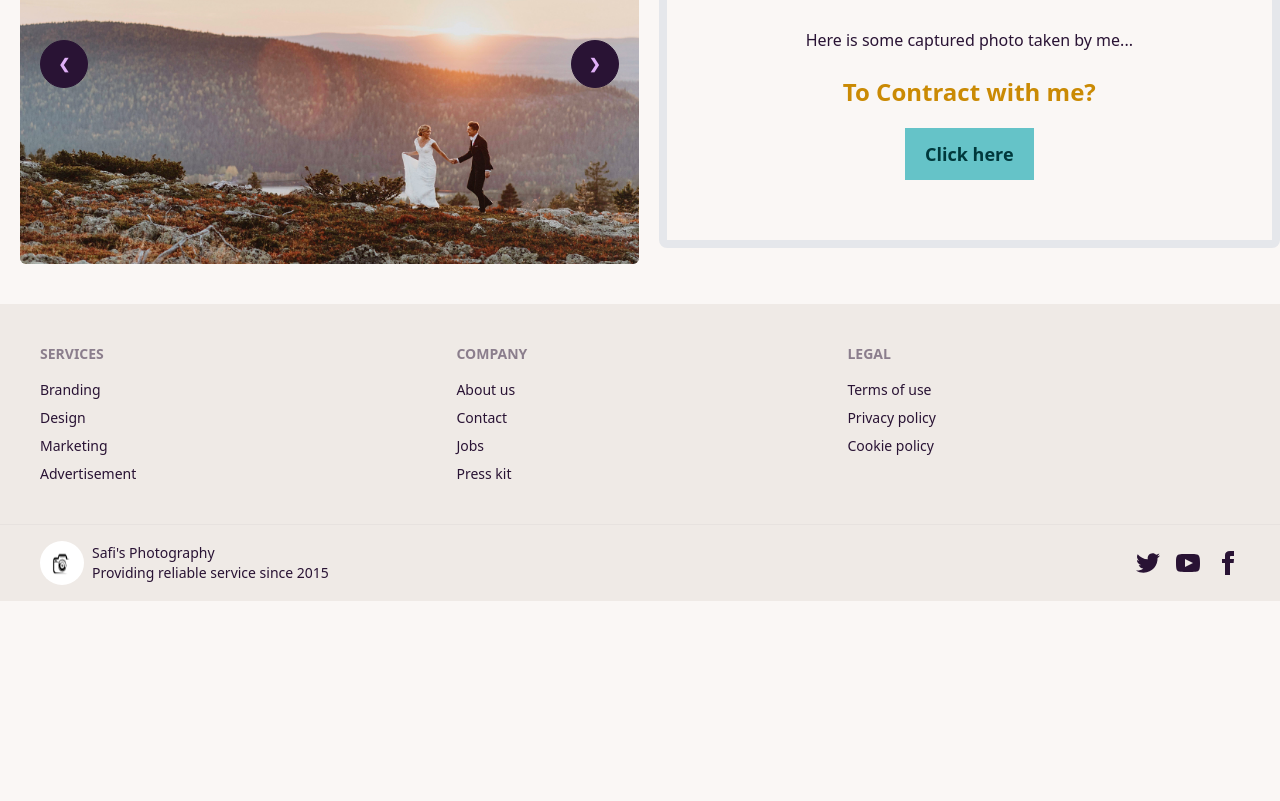
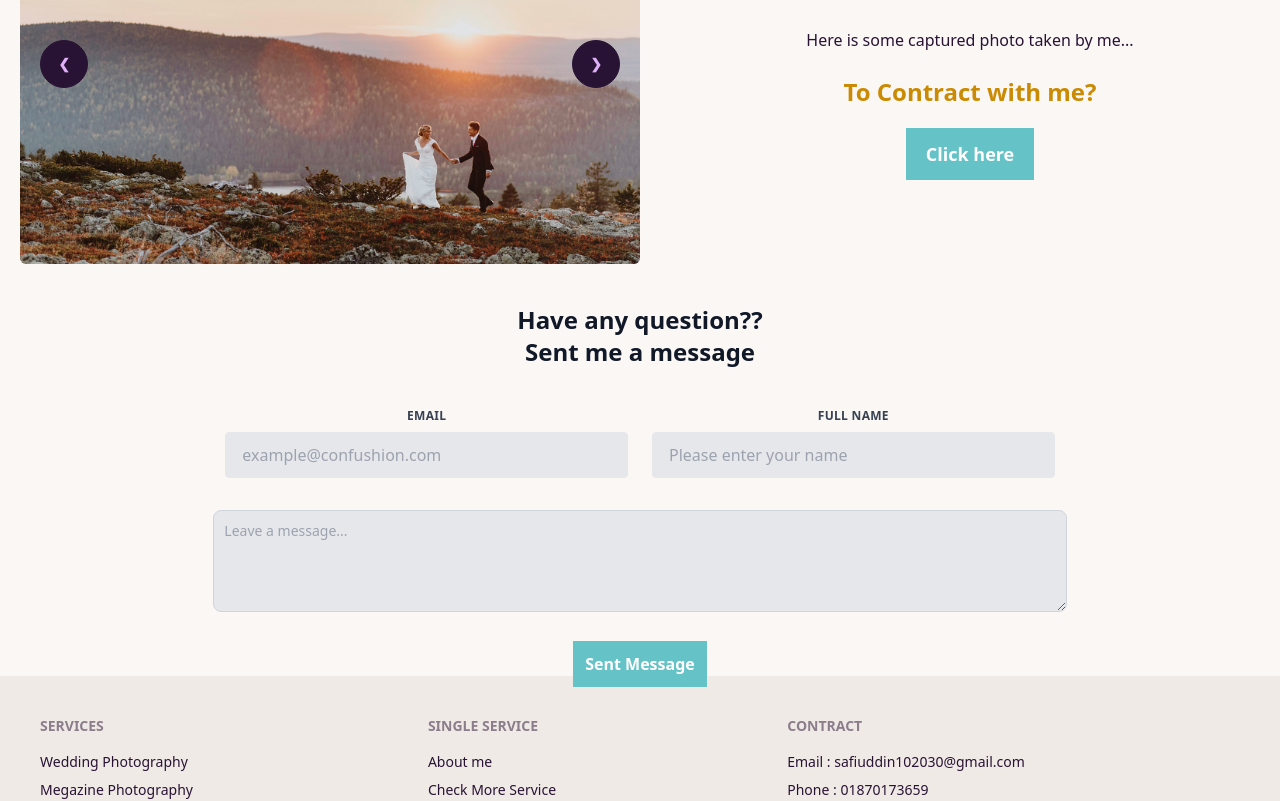
Before and after one commit to sayedsafi2000/safis_photography, a React (Create React App) app: page / in a window 1280 px wide. Shown: the part 1340-2141 px from the top of the page. Before the commit the page ends 1941 px from the top, so only its background shows below. Built offline with nearby package versions, Linux system fonts and the light colour scheme; no server answers; a web font is replaced by a local one.

Commit message:
added redme.md file and added some instruction of my website

```diff
--- a/src/Component/Footer/Footer.js
+++ b/src/Component/Footer/Footer.js
@@ -6,23 +6,22 @@ const Footer = () => {
             <footer className="footer p-10 bg-base-200 text-base-content">
                 <div>
                     <span className="footer-title">Services</span>
-                    <a className="link link-hover">Branding</a>
-                    <a className="link link-hover">Design</a>
-                    <a className="link link-hover">Marketing</a>
-                    <a className="link link-hover">Advertisement</a>
+                    <a className="link link-hover">Wedding Photography</a>
+                    <a className="link link-hover">Megazine Photography</a>
+                    <a className="link link-hover">Marketing Photograpgy</a>
+                    <a className="link link-hover">Travelling Photography</a>
                 </div>
                 <div>
-                    <span className="footer-title">Company</span>
-                    <a className="link link-hover">About us</a>
-                    <a className="link link-hover">Contact</a>
-                    <a className="link link-hover">Jobs</a>
+                    <span className="footer-title">Single Service</span>
+                    <a className="link link-hover">About me</a>
+                    <a className="link link-hover">Check More Service</a>
                     <a className="link link-hover">Press kit</a>
                 </div>
                 <div>
-                    <span className="footer-title">Legal</span>
-                    <a className="link link-hover">Terms of use</a>
-                    <a className="link link-hover">Privacy policy</a>
-                    <a className="link link-hover">Cookie policy</a>
+                    <span className="footer-title">Contract</span>
+                    <a className="link link-hover">Email : safiuddin102030@gmail.com</a>
+                    <a className="link link-hover">Phone : 01870173659</a>
+                    <a className="link link-hover">location : Sylhet,Bangladesh</a>
                 </div>
             </footer>
             <footer className="footer px-10 py-4 border-t bg-base-200 text-base-content border-base-300">
--- a/src/Component/Hero/Hero.js
+++ b/src/Component/Hero/Hero.js
@@ -4,6 +4,7 @@ import { Link } from "react-router-dom";
 import { PhotoProvider, PhotoView } from 'react-photo-view';
 import 'react-photo-view/dist/react-photo-view.css';
 import useTitle from '../../Hooks/useTitle';
+import toast from 'react-hot-toast';
 const Hero = () => {
     const [products, setProduct] = useState([]);
     useTitle("Home")
@@ -12,6 +13,10 @@ const Hero = () => {
             .then(res => res.json())
             .then(data => setProduct(data))
     }, [])
+    const sentMessage =()=>{
+        toast.success("Sent Message Successfully,We will contract with you soon")
+
+    }
 
     return (
         <div className='w-full'>
@@ -20,32 +25,32 @@ const Hero = () => {
                     <div className='w-full lg:w-6/12 grid grid-cols-1 lg:grid-cols-3 gap-4'>
                         <PhotoProvider>
                             <PhotoView src='hero/a.jpg'>
-                                <img className='h-[220px] w-9/12 lg:w-[200px] mx-auto' src="hero/a.jpg" alt="" />
+                                <img className='h-[300px] lg:h-[220px] w-10/12 lg:w-[200px] mx-auto' src="hero/a.jpg" alt="" />
                             </PhotoView>
                         </PhotoProvider>
                         <PhotoProvider>
                             <PhotoView src='hero/b.jpg'>
-                                <img className='h-[220px] w-9/12 lg:w-[200px] mx-auto' src="hero/b.jpg" alt="" />
+                                <img className='h-[300px] lg:h-[220px] w-10/12 lg:w-[200px] mx-auto' src="hero/b.jpg" alt="" />
                             </PhotoView>
                         </PhotoProvider>
                         <PhotoProvider>
                             <PhotoView src='hero/c.jpg'>
-                                <img className='h-[220px] w-9/12 lg:w-[200px] mx-auto' src="hero/c.jpg" alt="" />
+                                <img className='h-[300px] lg:h-[220px] w-10/12 lg:w-[200px] mx-auto' src="hero/c.jpg" alt="" />
                             </PhotoView>
                         </PhotoProvider>
                         <PhotoProvider>
                             <PhotoView src='hero/d.jpg'>
-                                <img className='h-[220px] w-9/12 lg:w-[200px] mx-auto' src="hero/d.jpg" alt="" />
+                                <img className='h-[300px] lg:h-[220px] w-10/12 lg:w-[200px] mx-auto' src="hero/d.jpg" alt="" />
                             </PhotoView>
                         </PhotoProvider>
                         <PhotoProvider>
                             <PhotoView src='hero/e.jpg'>
-                                <img className='h-[220px] w-9/12 lg:w-[200px] mx-auto' src="hero/e.jpg" alt="" />
+                                <img className='h-[300px] lg:h-[220px] w-10/12 lg:w-[200px] mx-auto' src="hero/e.jpg" alt="" />
                             </PhotoView>
                         </PhotoProvider>
                         <PhotoProvider>
                             <PhotoView src='hero/f.jpg'>
-                                <img className='h-[220px] w-9/12 lg:w-[200px] mx-auto' src="hero/f.jpg" alt="" />
+                                <img className='h-[300px] lg:h-[220px] w-10/12 lg:w-[200px] mx-auto' src="hero/f.jpg" alt="" />
                             </PhotoView>
                         </PhotoProvider>
                     </div>
@@ -53,7 +58,7 @@ const Hero = () => {
                         <h1 className="text-5xl font-bold">Hey Buddy!</h1>
                         <p className="py-6 w-6/12">I'm Sayed Safi.</p>
                         <p className="py-6 ">I am a professional photographer.I provide wedding photography,wild photography,Travle Photography and many more...</p>
-                        <button className="px-5 py-3 text-lg font-bold btn-primary">Hire me</button>
+                        <button className="px-5 py-3 text-lg text-white font-bold btn-primary">Hire me</button>
                     </div>
                 </div>
             </div>
@@ -68,10 +73,10 @@ const Hero = () => {
                 </div>
                 <div>
                     <Link to={`/services`}>
-                        <button className='px-10 py-3 btn-primary my-10 w-4/12'>See All Services</button>
+                        <button className='px-10 py-3 btn-primary my-10 w-8/12 lg:w-4/12 text-white font-bold'>See All Services</button>
                     </Link>
                 </div>
-                <div className='my-5 w-full'>
+                <div className='my-5 w-full '>
                     <div className="stats shadow-lg w-full lg:w-8/12 mx-auto border-yellow-500">
 
                         <div className="stat">
@@ -137,15 +142,37 @@ const Hero = () => {
                             </div>
                         </div>
                     </div>
-                    <div className='w-full lg:w-7/12 border-8 rounded-lg py-5'>
+                    <div className='w-full lg:w-7/12  rounded-lg py-5'>
                         <div>
                             <h1 className="text-5xl font-bold">Captured Photo <br /> Overview!</h1>
                             <p className="py-6 ">Here is some captured photo taken by me...</p>
                             <h2 className="text-2xl text-yellow-600 font-bold mb-5">To Contract with me?</h2>
-                            <button className="px-5 mb-10 py-3 text-lg font-bold btn-primary">Click here</button>
+                            <button className="px-5 mb-10 py-3 text-lg text-white font-bold btn-primary">Click here</button>
                         </div>
                     </div>
                 </div>
+                <form  className='w-8/12 mx-auto'>
+                    <label for="message" class="block  text-2xl my-10 font-bold text-gray-900 dark:text-gray-400">Have any question?? <br /> Sent me a message</label>
+                    <div className='flex flex-col lg:flex-row'>
+                        <div class="w-full md:w-1/2 px-3 mb-6 md:mb-0">
+                            <label class="block uppercase tracking-wide text-gray-700 text-xs font-bold mb-2" for="grid-first-name">
+                               Email
+                            </label>
+                            <input class="appearance-none block w-full bg-gray-200 text-gray-700 border rounded py-3 px-4 mb-3 leading-tight focus:outline-none focus:bg-white" id="grid-first-name" type="email" placeholder="example@confushion.com" />
+
+                        </div>
+                        <div class="w-full md:w-1/2 px-3">
+                            <label class="block uppercase tracking-wide text-gray-700 text-xs font-bold mb-2" for="grid-last-name">
+                                Full Name
+                            </label>
+                            <input class="appearance-none block w-full bg-gray-200 text-gray-700 border border-gray-200 rounded py-3 px-4 leading-tight focus:outline-none focus:bg-white focus:border-gray-500" id="grid-last-name" type="text" placeholder="Please enter your name" />
+                        </div>
+
+                    </div>
+
+                    <textarea  id="message" rows="4" class="block p-2.5 mb-10 mt-5 w-full text-sm text-gray-900 bg-gray-200 rounded-lg border border-gray-300 focus:ring-blue-500 focus:border-blue-500 " placeholder="Leave a message..."></textarea>
+                    <Link onClick={sentMessage}   className="btn-primary p-3 text-white font-bold mb-10" type='submit'>Sent Message</Link>
+                </form>
             </div>
         </div>
     );
--- a/src/Component/MyReviews/MyReviews.js
+++ b/src/Component/MyReviews/MyReviews.js
@@ -52,7 +52,7 @@ const MyReviews = () => {
     else {
         return (
             <div>
-                <div className='w-9/12 grid grid-cols-1 lg:grid-cols-3 gap-5 mx-auto'>
+                <div className='w-9/12 grid grid-cols-1 lg:grid-cols-2 gap-5 mx-auto my-16'>
                     {
                         reviews.map(review =>
                             <MyReviewsRow
--- a/src/Component/ReviewPage/ReviewPage.js
+++ b/src/Component/ReviewPage/ReviewPage.js
@@ -27,9 +27,9 @@ const ReviewPage = () => {
                     {
                         user?.email ?
                             <>
-                                <UserReview
+                                <UserReview>
 
-                                ></UserReview>
+                                </UserReview>
                             </>
                             :
                             <>
--- a/src/Component/ReviewPage/UserReview.js
+++ b/src/Component/ReviewPage/UserReview.js
@@ -61,7 +61,7 @@ const UserReview = () => {
                 <textarea name='message' className="textarea textarea-bordered h-24 w-full my-5" placeholder="You can give  your review here..."></textarea>
                 <h2 className="text-xl font-bold px-2 mb-2">Rating</h2>
                 <input className='border-4 rounded-xl w-full p-2 mb-3' type="number" name='rating' placeholder='Rating - out of 5' />
-                <input className='btn btn-primary w-full ' type="submit" value="Place Your Order" />
+                <input className='py-3 btn-warning text-white font-bold w-full ' type="submit" value="Place Your Order" />
             </form>
         </div>
     );
```
Also changed, not shown: src/Component/MyReviews/MyReviewsRow.js (+10 -5 lines), 1 other file (tests, documents, lock files or other folders).
